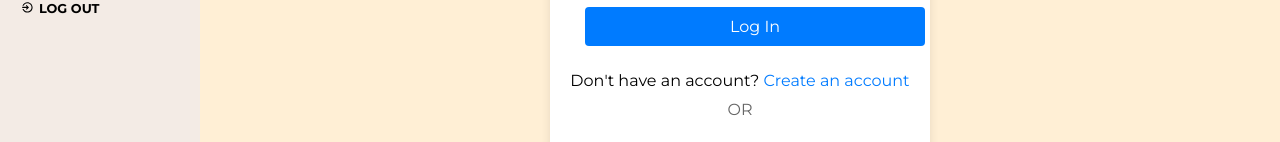
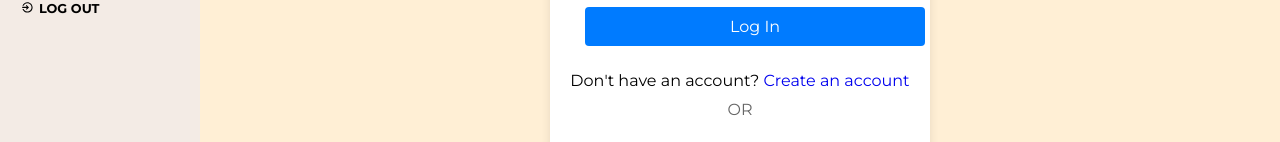
Before and after one commit to rzzdr/healthcare-management-system, a React (Vite) app: page /signin in a window 1280 px wide. Shown: the part 379-521 px from the top of the page. Built offline with nearby package versions, Linux system fonts and the light colour scheme.

Commit message:
updated signup

```diff
--- a/src/App.jsx
+++ b/src/App.jsx
@@ -13,7 +13,7 @@ import Customer from "./components/CustomerInfo/Customer";
 import HospitalOnboardingForm from "./components/Hospital/HospitalOnboardingForm";
 import Logout from "./components/Logout/Logout";
 import SignIn from"./components/Sign-In/SignIn"
-
+import SignUp from "./components/Sign-In/SignUp"
 
 const App=()=>{
   return(
@@ -32,7 +32,7 @@ const App=()=>{
             <Route path="/hospitalonboardingform" element={<HospitalOnboardingForm/>}/>
             <Route path="/signin" element={<SignIn/>}/>
             <Route path="/chatbot" element={<Chatbot/>}/>
-
+            <Route path="signup" element={<SignUp/>}/>
           </Routes>
 
 
--- a/src/components/Sign-In/SignIn.jsx
+++ b/src/components/Sign-In/SignIn.jsx
@@ -68,7 +68,7 @@ const SignIn = () => {
       <p className="redirect">
         Don't have an account?{" "}
         <span onClick={() => navigate("/signup")} className="link">
-          Create an account
+          <Link to="signup">Create an account</Link>
         </span>
       </p>
       <div className="divider">OR</div>
--- a/src/components/Sign-In/SignUp.jsx
+++ b/src/components/Sign-In/SignUp.jsx
@@ -1,5 +1,5 @@
 import React, { useState } from "react";
-import { auth } from "../firebaseConfig";
+import { auth } from "./firebaseConfig";
 import { createUserWithEmailAndPassword } from "firebase/auth";
 import "./Auth.css";
 
--- a/src/components/SignUp.jsx
+++ b/src/components/SignUp.jsx
@@ -1,5 +1,5 @@
 import React, { useState } from "react";
-import { auth } from "../firebaseConfig";
+import { auth } from "./firebaseConfig";
 import { createUserWithEmailAndPassword } from "firebase/auth";
 import "./Auth.css";
 
```
